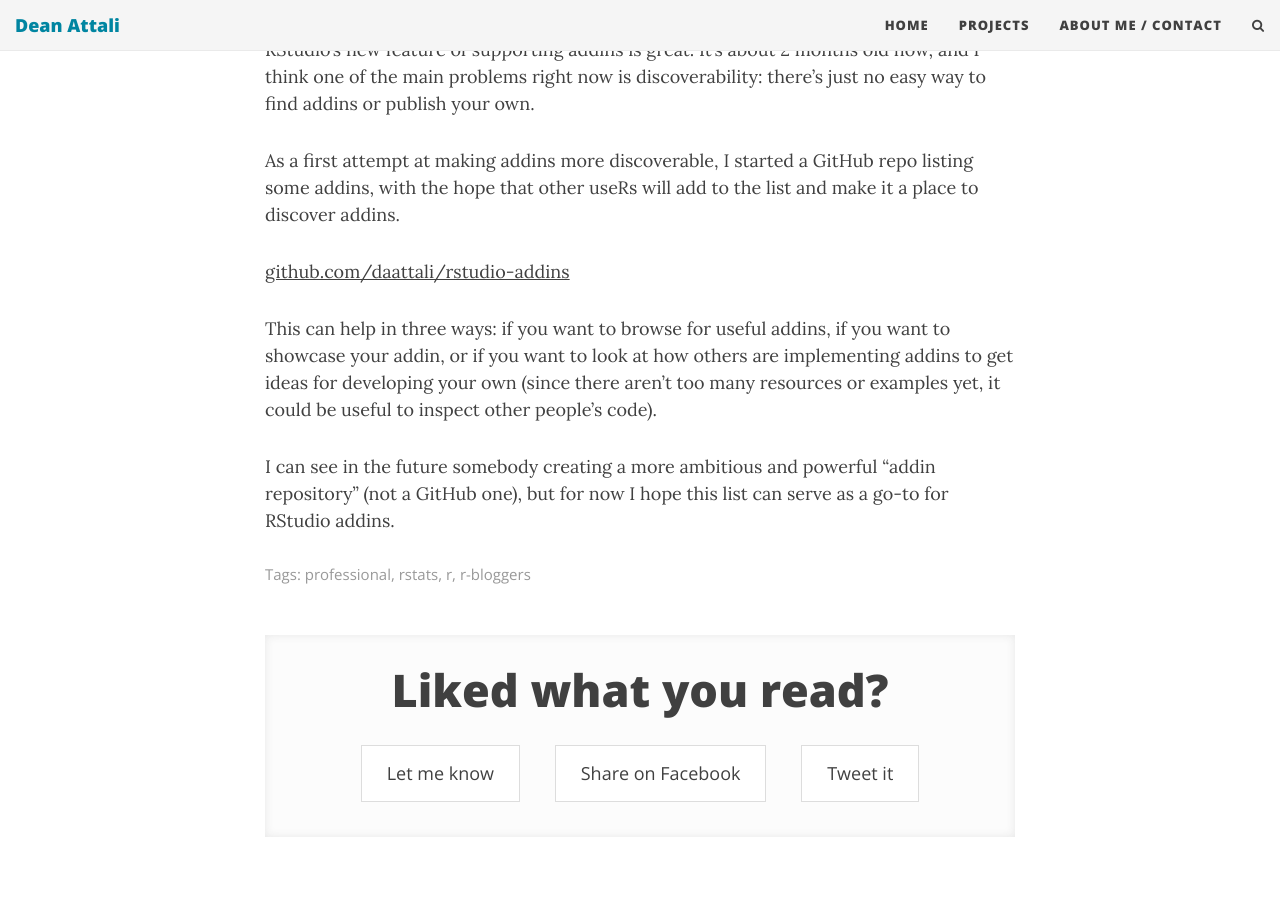
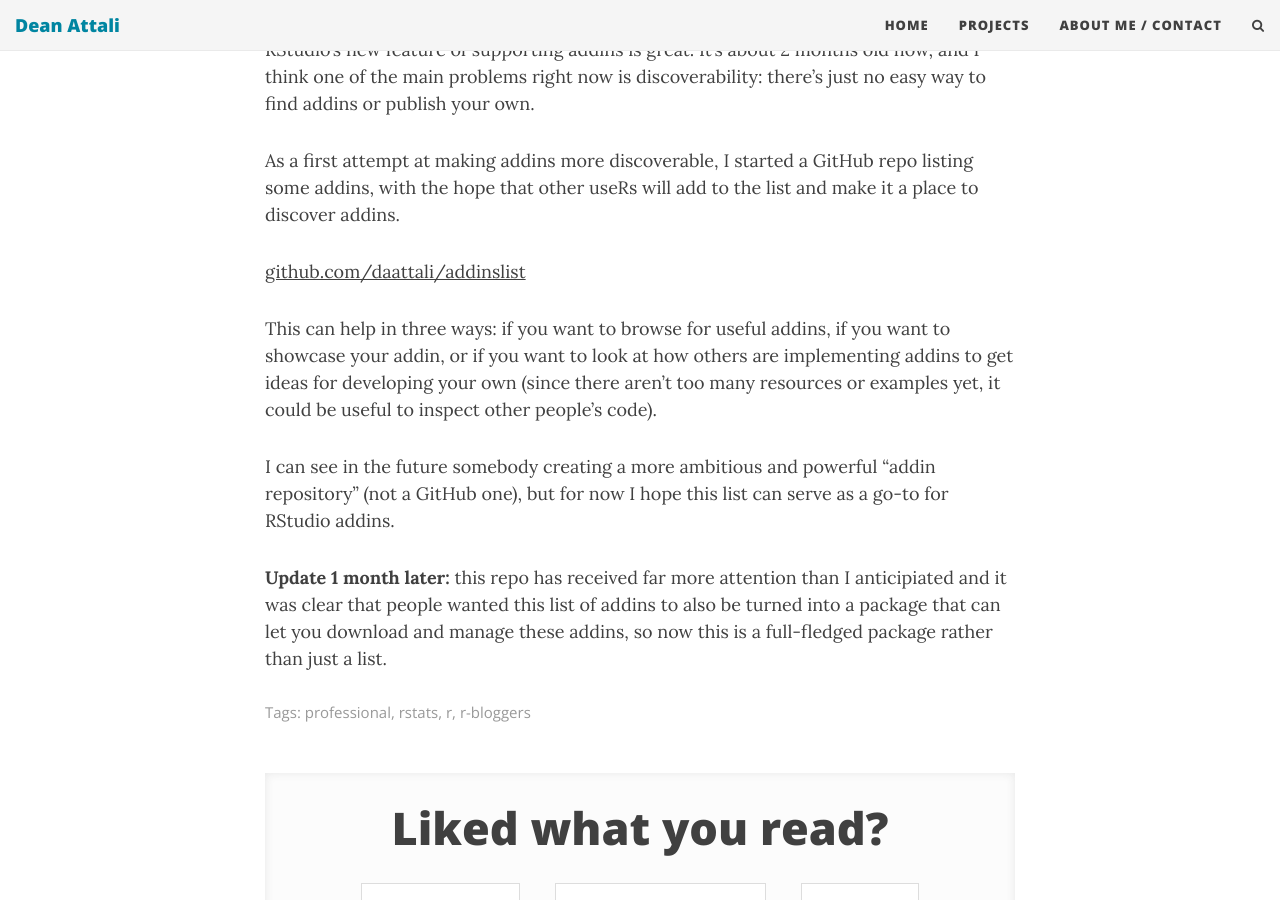
Before and after one commit to daattali/daattali.github.io, a Jekyll site: the page built from notblog/2016-03-30-rstudio-addins-list.md, in a window 1280 px wide and 900 px high, scrolled down 260 px. Built offline with Jekyll 4.4.1, drawn with Linux system fonts in a browser that asks for light colours; nearby versions of some CDN libraries; comment, search, counter and statistics services are not loaded.

Commit message:
Update 2016-03-30-rstudio-addins-list.md

```diff
--- a/notblog/2016-03-30-rstudio-addins-list.md
+++ b/notblog/2016-03-30-rstudio-addins-list.md
@@ -12,8 +12,10 @@ RStudio's new feature of supporting addins is great. It's about 2 months old now
 
 As a first attempt at making addins more discoverable, I started a GitHub repo listing some addins, with the hope that other useRs will add to the list and make it a place to discover addins.
 
-[github.com/daattali/rstudio-addins](https://github.com/daattali/rstudio-addins#readme)
+[github.com/daattali/addinslist](https://github.com/daattali/addinslist#readme)
 
 This can help in three ways: if you want to browse for useful addins, if you want to showcase your addin, or if you want to look at how others are implementing addins to get ideas for developing your own (since there aren't too many resources or examples yet, it could be useful to inspect other people's code).
 
 I can see in the future somebody creating a more ambitious and powerful "addin repository" (not a GitHub one), but for now I hope this list can serve as a go-to for RStudio addins.
+
+**Update 1 month later:** this repo has received far more attention than I anticipiated and it was clear that people wanted this list of addins to also be turned into a package that can let you download and manage these addins, so now this is a full-fledged package rather than just a list.
```
